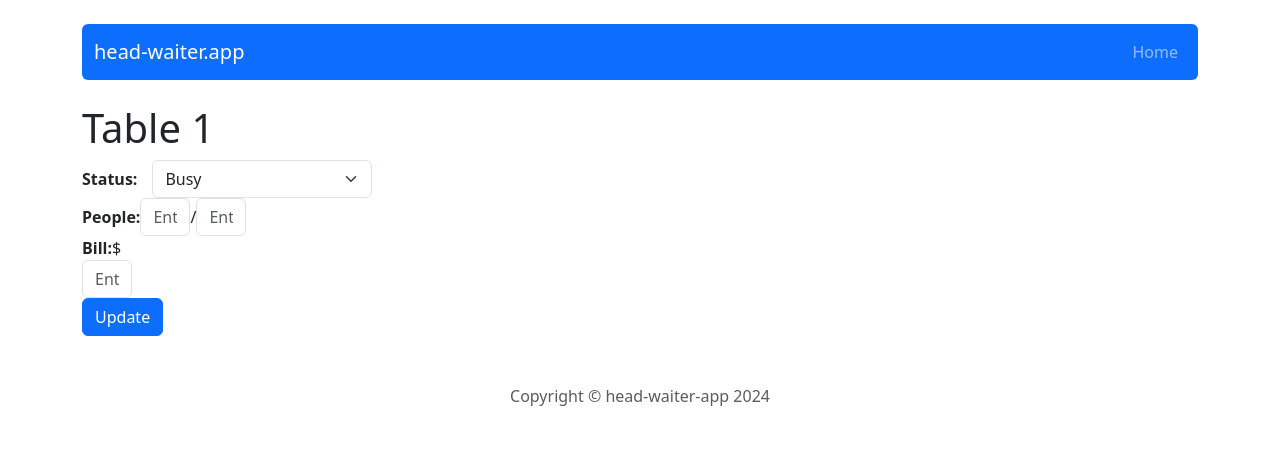
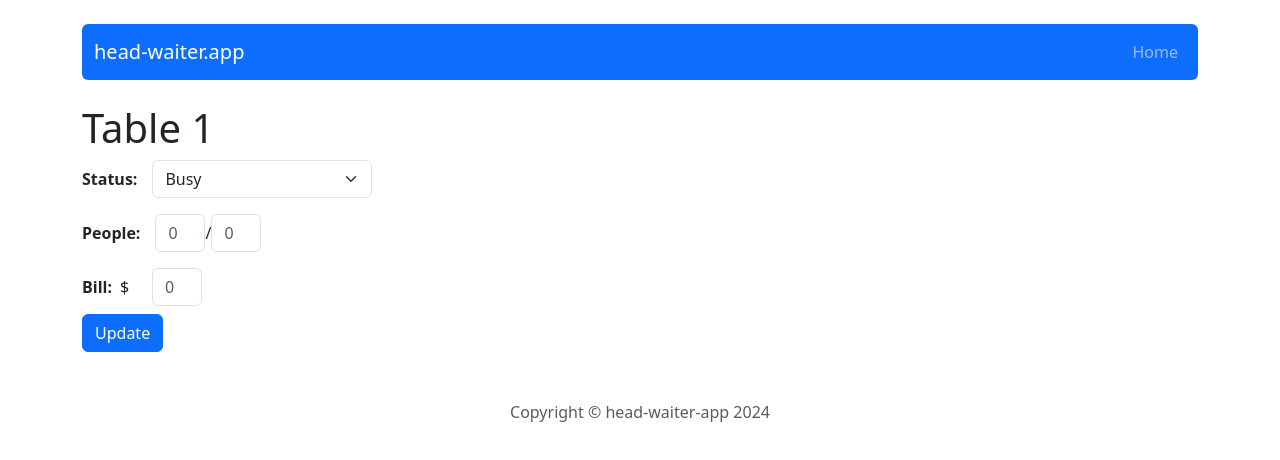
Before and after one commit to MichalWiaderkowicz/head-waiter-app, a React (Create React App) app: page /table/1 in a window 1280 px wide. Shown: the top 460 px of the page. Built offline with nearby package versions, Linux system fonts and the light colour scheme; no server answers.

Commit message:
add style to table and tables

```diff
--- a/src/App.js
+++ b/src/App.js
@@ -5,8 +5,15 @@ import Table from "./components/pages/Table/Table.js";
 import NotFound from "./components/pages/NotFound/NtFound.js";
 import Footer from "./components/pages/views/Footer/Footer.js";
 import Header from "./components/pages/views/Header/Header.js";
+import { useDispatch } from "react-redux";
+import { useEffect } from "react";
+import { fetchTables } from "./redux/tablesRedux.js";
 
 function App() {
+  const dispatch = useDispatch();
+
+  useEffect(() => dispatch(fetchTables()), [dispatch]);
+
   return (
     <Container>
       <Header />
--- a/src/components/features/TableForm/TableForm.js
+++ b/src/components/features/TableForm/TableForm.js
@@ -27,36 +27,36 @@ const TableForm = ({ action, tableId, ...props }) => {
           <option>Cleaning</option>
         </Form.Select>
       </div>
-      <div className="d-flex align-items-center">
+      <div className="d-flex align-items-center my-2">
         <strong>People:</strong>
         <Form.Control
-          className="align-items-center"
-          style={{ width: "50px" }}
+          className="align-items-center my-2"
+          style={{ width: "50px", marginLeft: "15px" }}
           value={peopleAmount}
           onChange={(e) => setPeopleAmount(e.target.value)}
           type="text"
-          placeholder="Enter title"
+          placeholder="0"
         />
         <span>/</span>
         <Form.Control
-          className="align-items-center"
+          className="d-flex align-items-center my-2"
           style={{ width: "50px" }}
           value={maxPeopleAmount}
           onChange={(e) => setMaxPeopleAmount(e.target.value)}
           type="text"
-          placeholder="Enter title"
+          placeholder="0"
         />
       </div>
-      <div className="align-items-center">
+      <div className="d-flex align-items-center my-2">
         <strong>Bill:</strong>
-        <span className="ml-1">$</span>
+        <span className="mx-2">$</span>
         <Form.Control
-          className="align-items-center"
-          style={{ width: "50px" }}
+          className="d-flex align-items-center"
+          style={{ width: "50px", marginLeft: "15px" }}
           value={bill}
           onChange={(e) => setBill(e.target.value)}
           type="text"
-          placeholder="Enter title"
+          placeholder="0"
         />
       </div>
       <Button variant="primary" type="submit">
--- a/src/components/features/Tables/Tables.js
+++ b/src/components/features/Tables/Tables.js
@@ -1,33 +1,30 @@
-import { Row, Card, Button } from "react-bootstrap";
+import { Card, Button } from "react-bootstrap";
 import { NavLink } from "react-router-dom";
 
 const Tables = ({ tables }) => {
   return (
-    <Row xs={1} sm={2} md={3}>
+    <div>
       {tables.map((table) => (
-        <Card key={table.id} style={{ width: "100%" }}>
-          <Card.Body className="d-flex align-items-center">
+        <Card key={table.id} className="w-100">
+          <Card.Body className="d-flex allign-items-center text-nowrap">
             <Card.Title>
               <strong>Table {table.id}</strong>
             </Card.Title>
-            <Card.Text>
+            <Card.Text className="mx-3">
               <span>
                 <strong>Status: </strong>
                 {table.status}
               </span>
             </Card.Text>
-            <Button
-              className="text-end"
-              variant="primary"
-              as={NavLink}
-              to={"/table/" + table.id}
-            >
-              Show more
-            </Button>
+            <div className="w-100 text-end allign-items-center">
+              <Button variant="primary" as={NavLink} to={"/table/" + table.id}>
+                Show more
+              </Button>
+            </div>
           </Card.Body>
         </Card>
       ))}
-    </Row>
+    </div>
   );
 };
 
--- a/src/redux/tablesRedux.js
+++ b/src/redux/tablesRedux.js
@@ -10,6 +10,13 @@ const EDIT_TABLE = createActionName("EDIT_TABLE");
 // action creators
 export const updateTables = (payload) => ({ type: UPDATE_TABLES, payload });
 export const editTable = (payload) => ({ type: EDIT_TABLE, payload });
+export const fetchTables = () => {
+  return (dispatch) => {
+    fetch("http://localhost:3131/tables")
+      .then((res) => res.json())
+      .then((tables) => dispatch(updateTables(tables)));
+  };
+};
 
 export const editTableRequest = (newTable) => {
   const id = newTable.tableId;
```
Also changed, not shown: public/db/App.json (+9 -10 lines).
